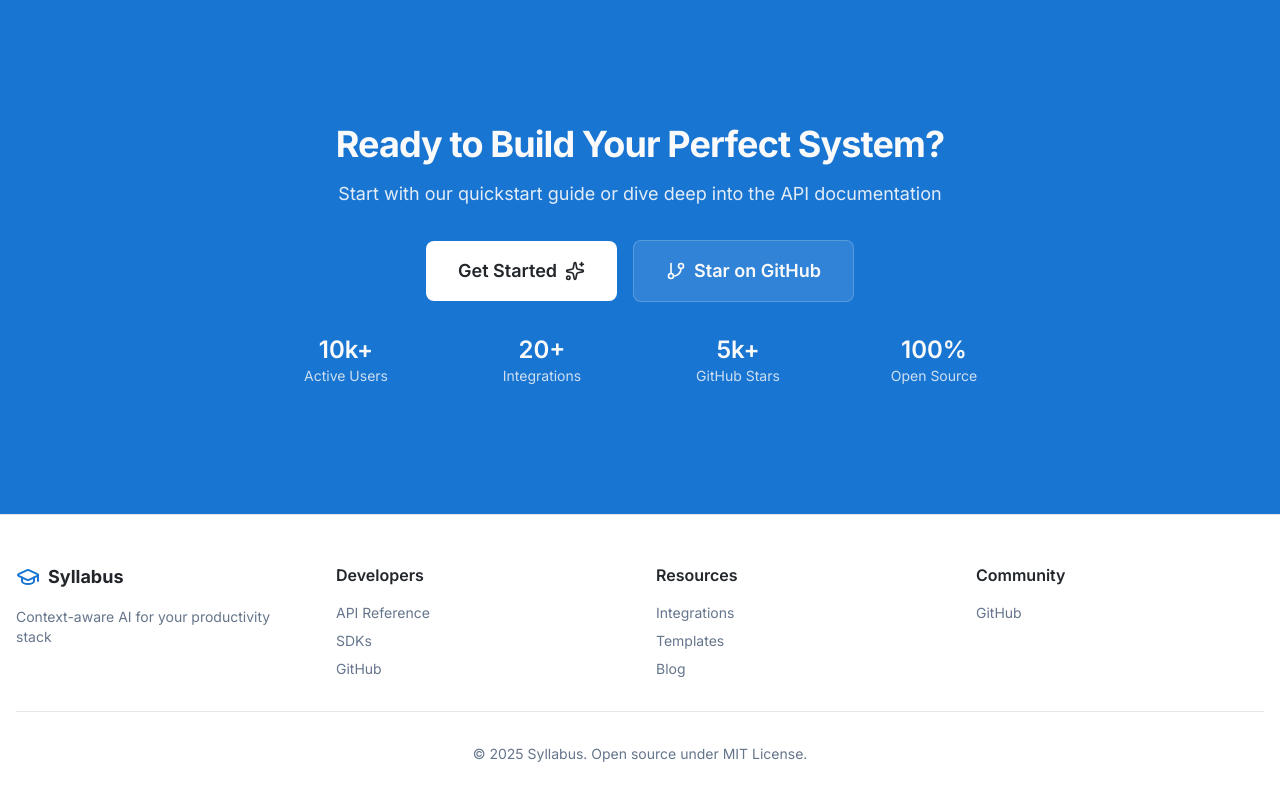
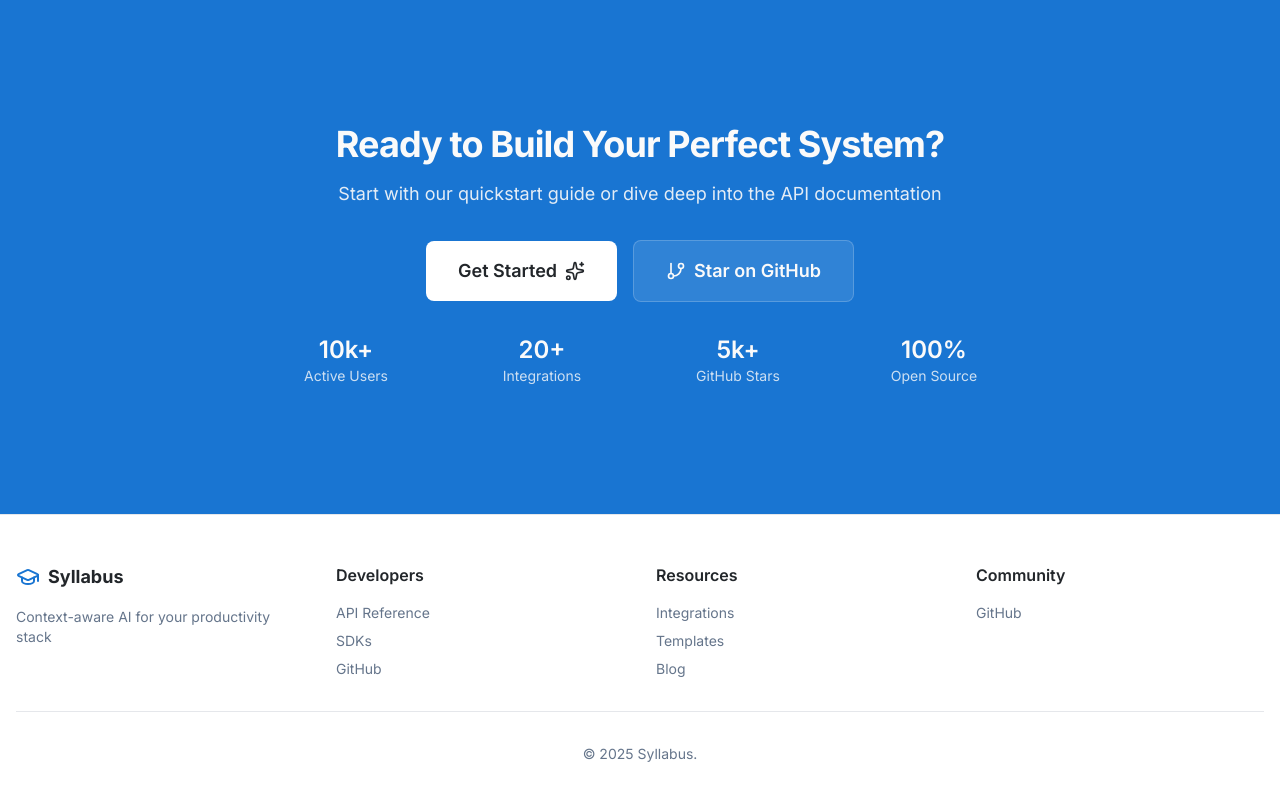
Before and after one commit to jamubc/syllabus, a Next.js app: page /for-productivity in a window 1280 px wide. Shown: the part 5208-6008 px from the top of the page. Built offline with nearby package versions, Linux system fonts and the light colour scheme.

Commit message:
change lic

```diff
--- a/src/app/for-productivity/page.tsx
+++ b/src/app/for-productivity/page.tsx
@@ -795,7 +795,7 @@ export default function ForProductivityPage() {
           </div>
 
           <div className="mt-8 border-t pt-8 text-center text-sm text-muted-foreground">
-            <p>&copy; 2025 Syllabus. Open source under MIT License.</p>
+            <p>&copy; 2025 Syllabus.</p>
           </div>
         </div>
       </footer>
```
